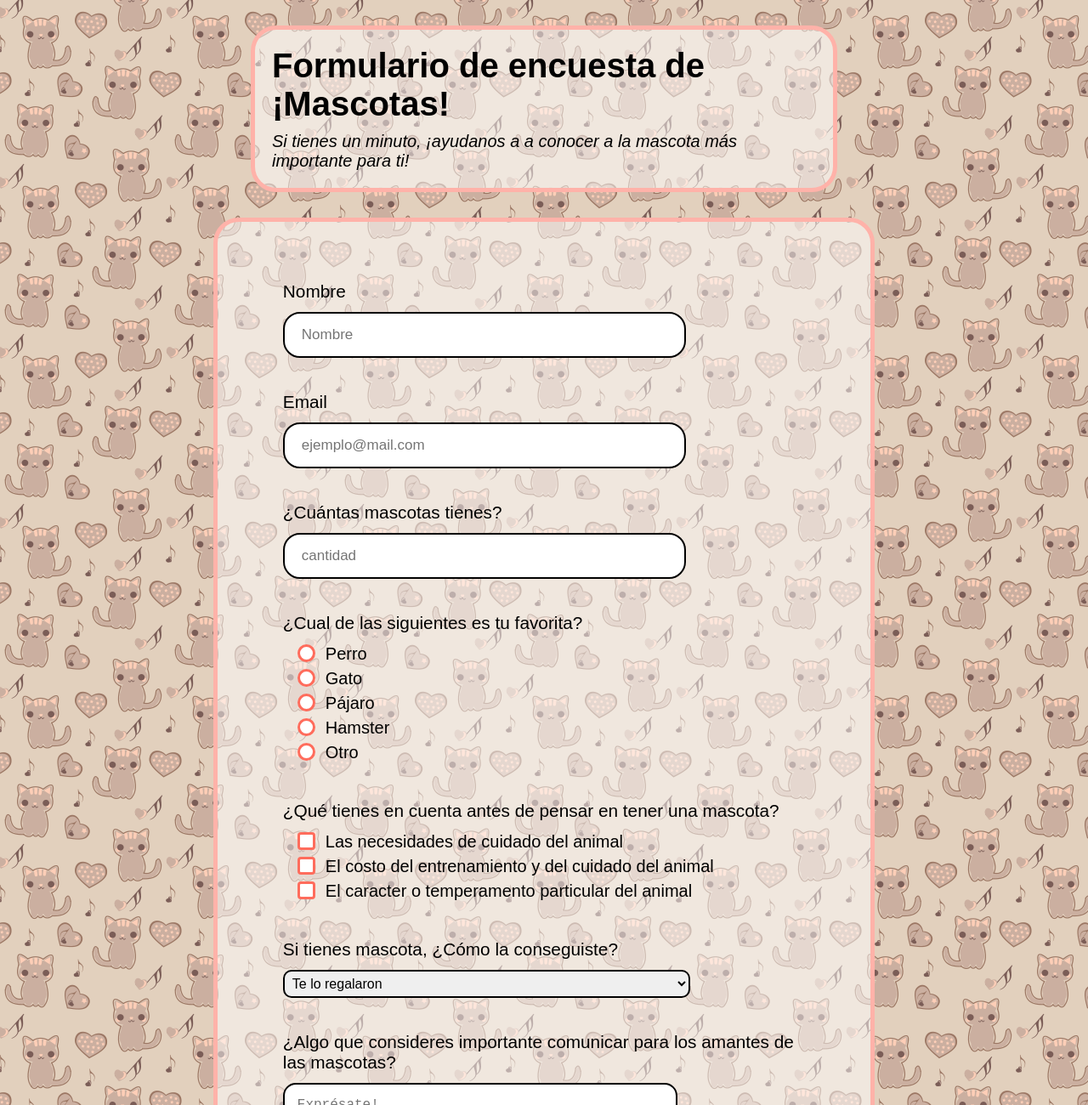
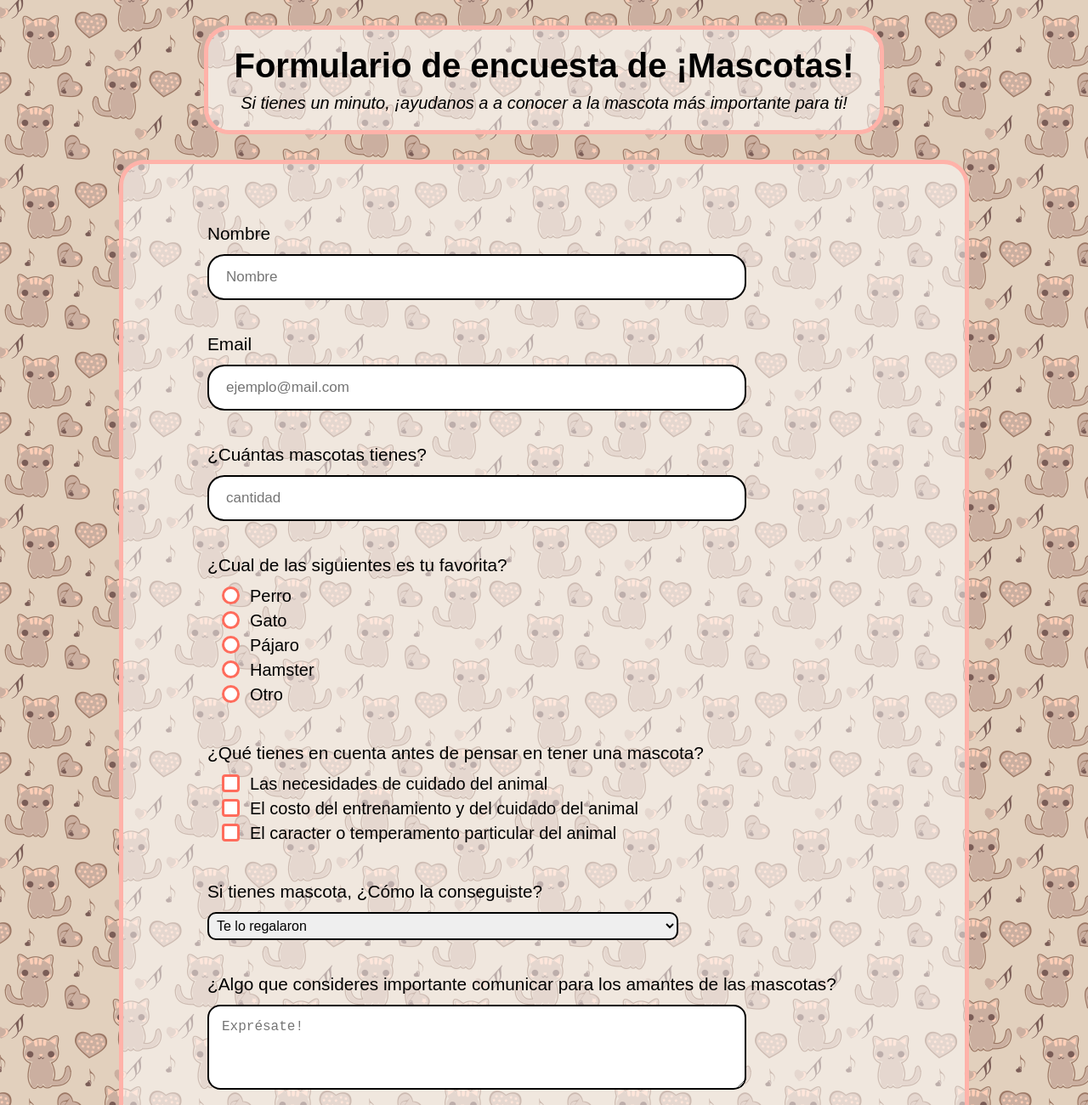
Before and after one commit to AylenG/formularioEncuesta, a plain HTML site: page index.html in a window 1280 px wide. Shown: the top 1300 px of the page at 85% size. Drawn offline with Linux system fonts and the light colour scheme.

Commit message:
modificaciones en el ancho de los contendores

```diff
--- a/css/styles.css
+++ b/css/styles.css
@@ -8,6 +8,7 @@
     margin: 0;
     padding: 0;
     font-size: 100%;
+    box-sizing: border-box;
 }
 
 body {
@@ -31,7 +32,8 @@ body {
 
 .header {
     margin: 30px 0px;
-    width: 50%;
+    max-width: 800px;
+    width: 70%;
     display: flex;
     flex-direction: column;
     align-items: center;
@@ -41,6 +43,7 @@ body {
 .header__title {
     font-size: 2.5em;
     margin-bottom: 10px;
+    text-align: center;
 }
 
 .header__description {
@@ -49,7 +52,8 @@ body {
 }
 
 .main {
-    width: 60%;
+    max-width: 1000px;
+    width: 90%;
     height: auto;
     display: flex;
     flex-direction: column;
@@ -79,7 +83,7 @@ body {
 
 .form__input {
     padding: 15px 20px;
-    width: 70%;
+    width: 80%;
     border-radius: 20px;
     outline: none;
     font-size: 17px;
@@ -125,18 +129,18 @@ body {
 .form__desplegable {
     font-size: 16px;
     padding: 5px;
-    width: 78%;
+    width: 70%;
     border-radius: 10px;
     border: 2px solid black;
     outline: none;
 }
 
 .form__comentarios {
-    width: 70%;
+    width: 80%;
     height: 100px;
-    max-width: 70%;
+    max-width: 80%;
     max-height: 200px;
-    min-width: 70%;
+    min-width: 80%;
     min-height: 100px;
     font-size: 16px;
     padding: 15px;
@@ -178,6 +182,10 @@ body {
 }
 
 @media screen and (max-width: 768px) {
+    body {
+        overflow-x: hidden;
+    }
+
     .header,
     .main {
         width: 100vw;
```
